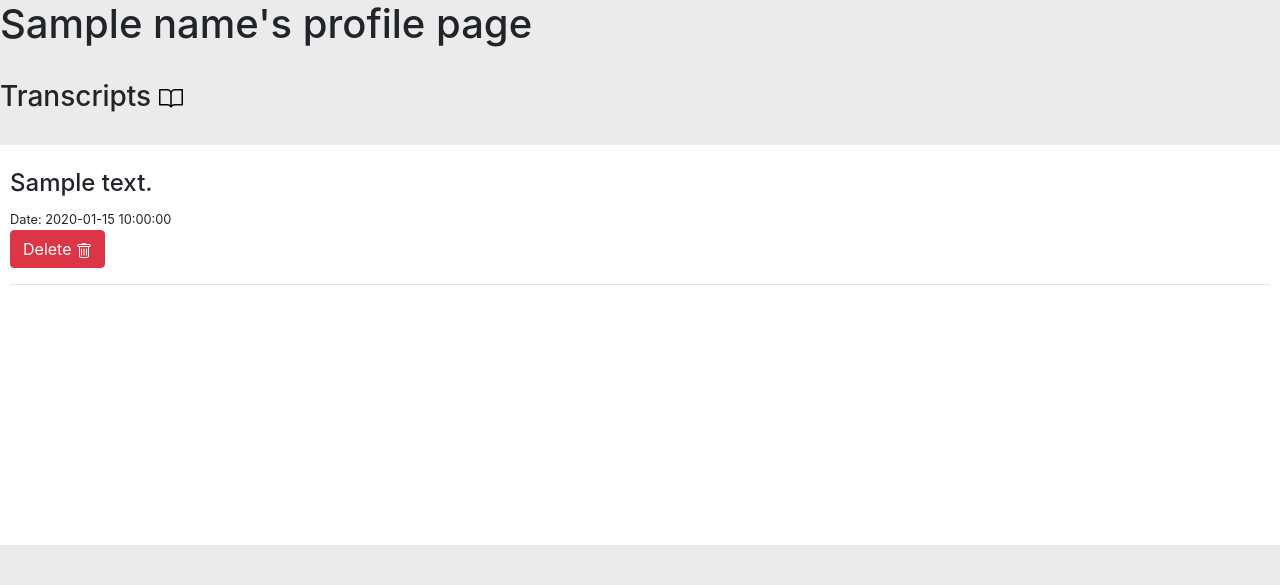
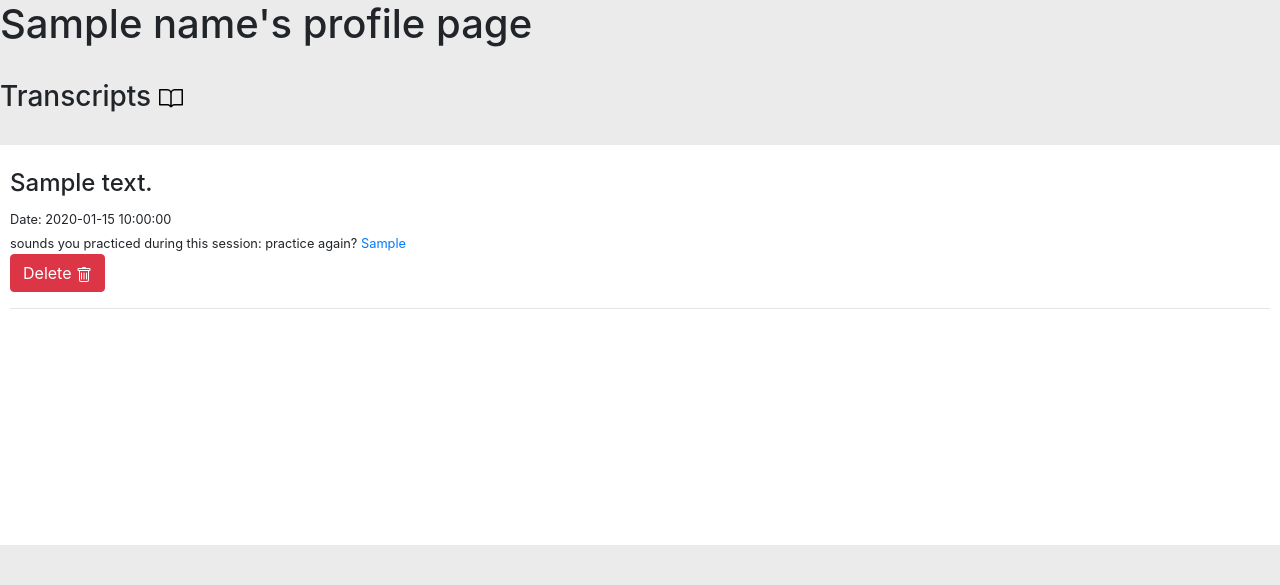
Before and after one commit to CFettig/SeniorDesign, a Flask app: template asr_tool/templates/student_profile.html in a window 1280 px wide. Shown: the part 58-643 px from the top of the page. Run offline with Flask 2, Linux system fonts and the light colour scheme; tables that the repository leaves empty hold one stand-in row (values such as "Sample post"); the template is opened without the code that fills it: values that come from a table or form of the project are taken from there, most other values are stand-ins (such as "Sample title", 1, 10 or a date in 2020); parts of the project's set-up code (start-up, migrations or seed data) failed here and were passed over; some libraries are stand-ins or nearby versions.

Commit message:
now records individual sounds practiced

```diff
--- a/asr_tool/main.py
+++ b/asr_tool/main.py
@@ -1,7 +1,7 @@
 from flask import Blueprint, session, redirect, render_template, url_for, request, flash
 from flask_login import login_required, current_user
 from . import db
-from .models import Transcript, LessonContent, MinPair
+from .models import Transcript, LessonContent, MinPair, PracticedPair
 from .phonetics import compare_words
 from .auth import role_required
 
@@ -49,6 +49,16 @@ def practice():
 @main.route('/practice/<sound>')
 @role_required(roles=['teacher', 'student', 'admin'])
 def practice_sound(sound):
+    transcript = Transcript.query.filter_by(id=session.get('transcript_id')).first()
+    if transcript.practiced_sounds:
+        if sound not in transcript.practiced_sounds:
+            transcript.practiced_sounds += sound + ','
+    else:
+        transcript.practiced_sounds = sound + ','
+
+    db.session.add(transcript)
+    db.session.commit()
+
     content = LessonContent.query.filter_by(sound=sound).first()
     min_pairs = MinPair.query.filter_by(lesson_id=content.sound)
 
@@ -57,8 +67,12 @@ def practice_sound(sound):
 @main.route('/pronunciation/<actual>/<intended>')
 @role_required(roles=['student'])
 def pronunciation(actual, intended):
-    # symbols = compare_words(actual, intended)
+    pair = PracticedPair(transcript_id=session.get('transcript_id'), actual_word=actual, intended_word=intended)
+    db.session.add(pair)
+    db.session.commit()
+
     sounds = []
+
     for item in compare_words(actual, intended):
         sounds.append((item, MinPair.query.filter_by(lesson_id=item, same=1).first()))
     return render_template('pronunciation.html', sounds=sounds)
@@ -66,16 +80,13 @@ def pronunciation(actual, intended):
 @main.route('/save_transcript', methods=['POST'])
 @role_required(roles=['student'])
 def save_transcript():
-    # user_text = request.args.get('transcript')
     user_text = request.form['transcript']
-    print('&'*30 + user_text)
     transcript_id = session.get('transcript_id')
 
     #adding text to an existing transcript
     if transcript_id:
         transcript = Transcript.query.filter_by(id=transcript_id).one()
-        print('*'*30 + transcript.text)
-        transcript.text = user_text
+        transcript.text += user_text
         db.session.add(transcript)
         db.session.commit()
 
--- a/asr_tool/models.py
+++ b/asr_tool/models.py
@@ -22,16 +22,29 @@ class Transcript(db.Model):
     extend_existing=True
     id = db.Column(db.Integer, primary_key=True)
     text = db.Column(db.Text)
-    date = db.Column(db.DateTime, nullable=False,
-        default=datetime.utcnow)
-    user_id = db.Column(db.Integer, db.ForeignKey('user.id'),
-        nullable=False)
+    date = db.Column(db.DateTime, nullable=False, default=datetime.utcnow)
+    practiced_sounds = db.Column(db.String(3))
+    user_id = db.Column(db.Integer, db.ForeignKey('user.id'), nullable=False)
 
     def serialize(self):
         return {"id": self.id,
                 "text": self.text,
                 "date": self.date,
+                "practiced_sounds": self.practiced_sounds,
                 "user_id": self.user_id
+                }
+
+class PracticedPair(db.Model):
+    id = db.Column(db.Integer, primary_key=True)
+    transcript_id = db.Column(db.Integer, db.ForeignKey('transcript.id'), nullable=False)
+    actual_word = db.Column(db.String(100))
+    intended_word = db.Column(db.String(100))
+
+    def serialize(self):
+        return {"id": self.id,
+                "transcript_id": self.transcript_id,
+                "actual_word": self.actual_word,
+                "intended_word": self.intended_word
                 }
 
 class LessonContent(db.Model):
--- a/asr_tool/templates/practice.html
+++ b/asr_tool/templates/practice.html
@@ -15,11 +15,10 @@
         </svg></a>
 
 <div id="text-display">
-    <span id="final-text">
         {% if transcript %}
-            {{ transcript.text}}
+            <span id="prev-text">{{ transcript.text}}</span>
         {% endif %}
-    </span>
+        <span id="new-text"></span>
     <span id="interim-text"></span>
 </div>
 
--- a/asr_tool/templates/student_profile.html
+++ b/asr_tool/templates/student_profile.html
@@ -17,6 +17,14 @@
     <h4 style="white-space:pre-wrap">{{ post.serialize().text }}</h4>
     <small>Date: {{ post.serialize().date }}</small>
     <br>
+    {% if post.practiced_sounds %}
+      <small>sounds you practiced during this session: practice again?
+          {% for sound in post.serialize().practiced_sounds.split(',') %}
+            <a href="{{ url_for('main.practice_sound', sound=sound) }}">{{ sound }}</a>
+          {% endfor %}
+      </small>
+    {% endif %}
+    <br>
     <a class="btn btn-danger" href='/profile/delete/{{post.id}}'>Delete     <svg xmlns="http://www.w3.org/2000/svg" width="16" height="16" fill="currentColor" class="bi bi-trash" viewBox="0 0 16 16">
       <path d="M5.5 5.5A.5.5 0 0 1 6 6v6a.5.5 0 0 1-1 0V6a.5.5 0 0 1 .5-.5zm2.5 0a.5.5 0 0 1 .5.5v6a.5.5 0 0 1-1 0V6a.5.5 0 0 1 .5-.5zm3 .5a.5.5 0 0 0-1 0v6a.5.5 0 0 0 1 0V6z"/>
       <path fill-rule="evenodd" d="M14.5 3a1 1 0 0 1-1 1H13v9a2 2 0 0 1-2 2H5a2 2 0 0 1-2-2V4h-.5a1 1 0 0 1-1-1V2a1 1 0 0 1 1-1H6a1 1 0 0 1 1-1h2a1 1 0 0 1 1 1h3.5a1 1 0 0 1 1 1v1zM4.118 4L4 4.059V13a1 1 0 0 0 1 1h6a1 1 0 0 0 1-1V4.059L11.882 4H4.118zM2.5 3V2h11v1h-11z"/>
```
